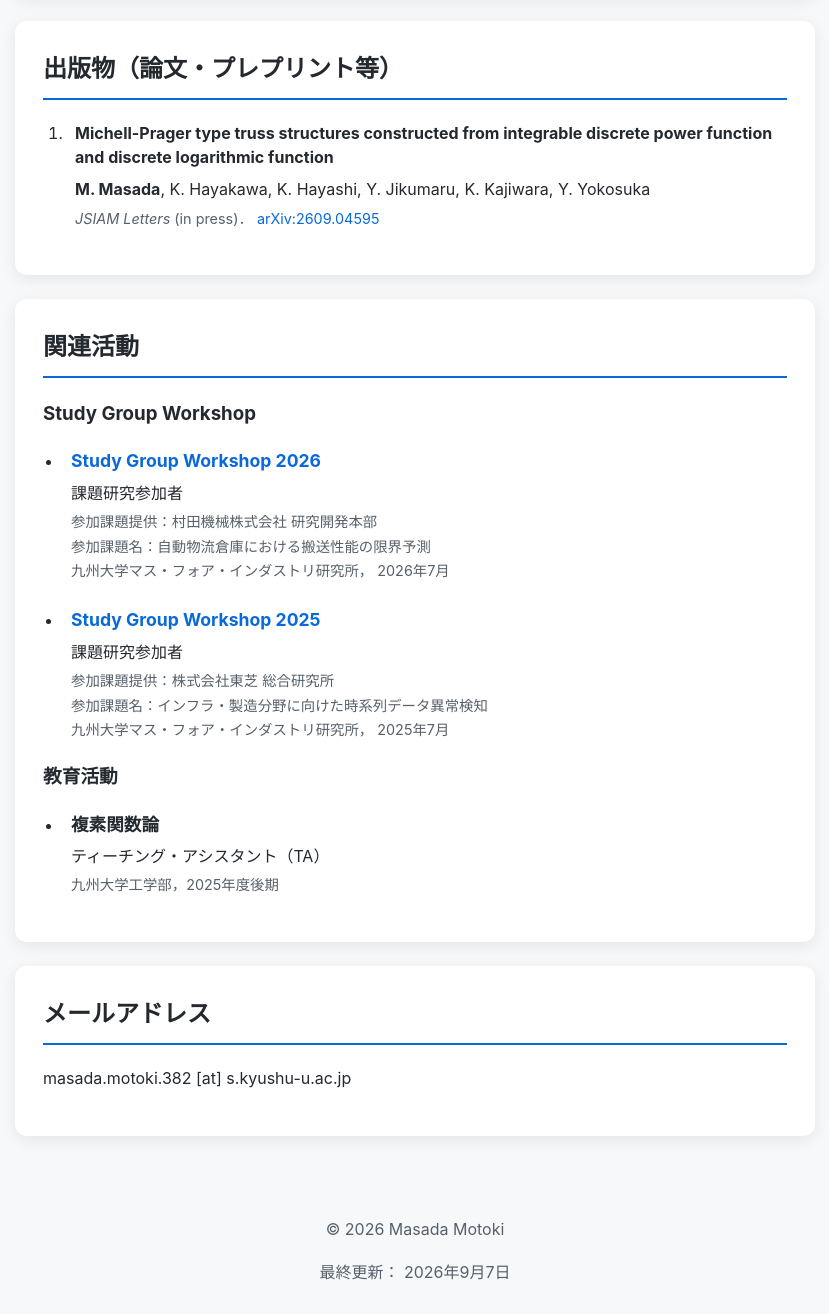
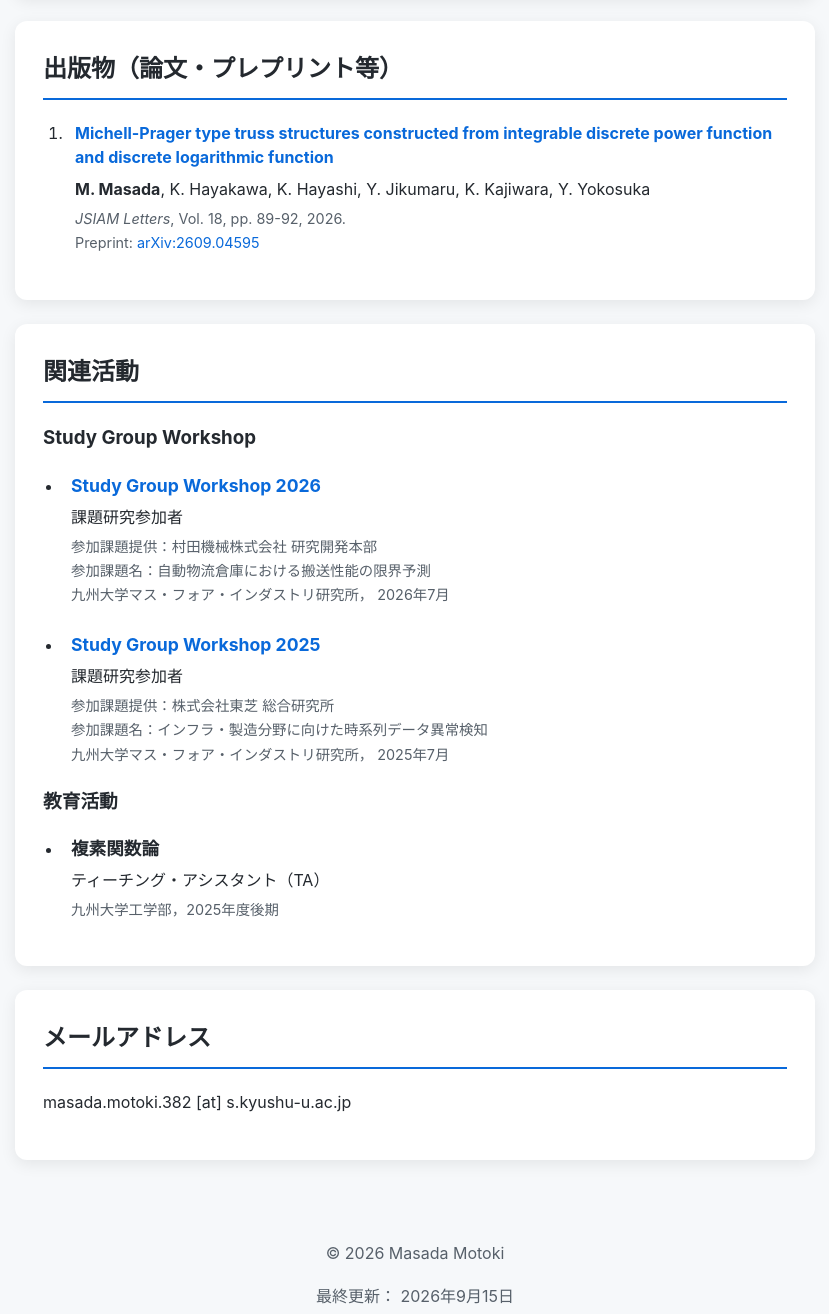
Before and after one commit to motokimasada/motokimasada.github.io, a plain HTML site: page index.html in a window 1280 px wide. Shown: the part 1660-2974 px from the top of the page, without its empty margins (225-1054 px from the left). Drawn offline with Linux system fonts and the light colour scheme.

Commit message:
Update JSIAM Letters publication details

```diff
--- a/index.html
+++ b/index.html
@@ -146,14 +146,14 @@
                 <li class="publication-item">
                     <article>
                         <p class="publication-title">
-                            Michell-Prager type truss structures constructed from integrable discrete power function and discrete logarithmic function
+                            <a href="https://doi.org/10.14495/jsiaml.18.89" target="_blank" rel="noopener noreferrer">Michell-Prager type truss structures constructed from integrable discrete power function and discrete logarithmic function</a>
                         </p>
                         <p class="publication-authors">
                             <strong>M. Masada</strong>, K. Hayakawa, K. Hayashi, Y. Jikumaru, K. Kajiwara, Y. Yokosuka
                         </p>
                         <p class="publication-details">
-                            <em>JSIAM Letters</em> (in press)．
-                            <!-- <em>JSIAM Letters</em>, vol.XX, pp.XX-XX, 2026.-->
+                            <em>JSIAM Letters</em>, Vol. 18, pp. 89-92, 2026.<br>
+                            Preprint:
                             <a href="https://arxiv.org/abs/2609.04595" target="_blank" rel="noopener noreferrer">
                                 arXiv:2609.04595
                             </a>
@@ -233,7 +233,7 @@
         <p>&copy; 2026 Masada Motoki</p>
         <p class="last-updated">
             最終更新：
-            <time datetime="2026-09-07">2026年9月7日</time>
+            <time datetime="2026-09-15">2026年9月15日</time>
         </p>
     </footer>
 </body>
```
